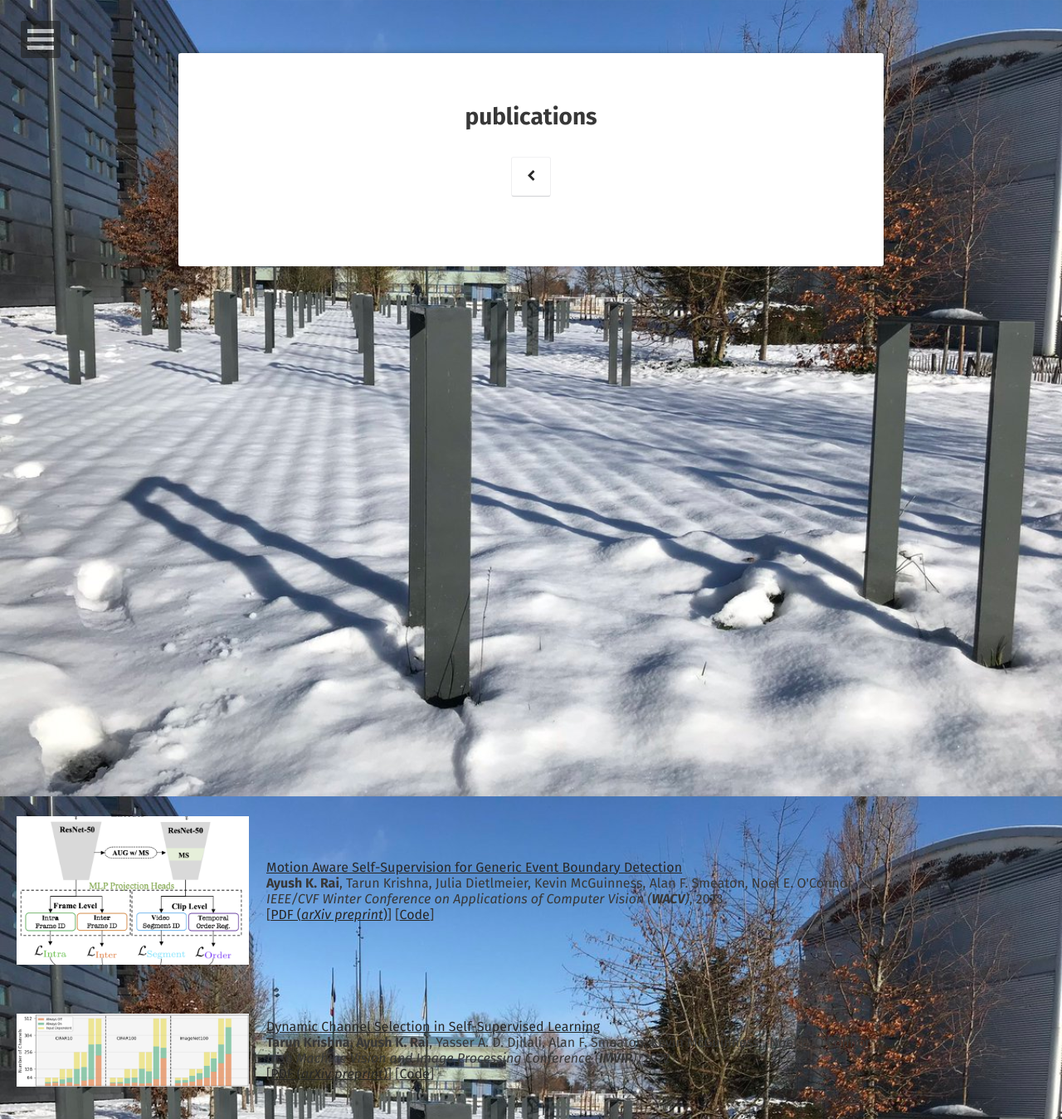
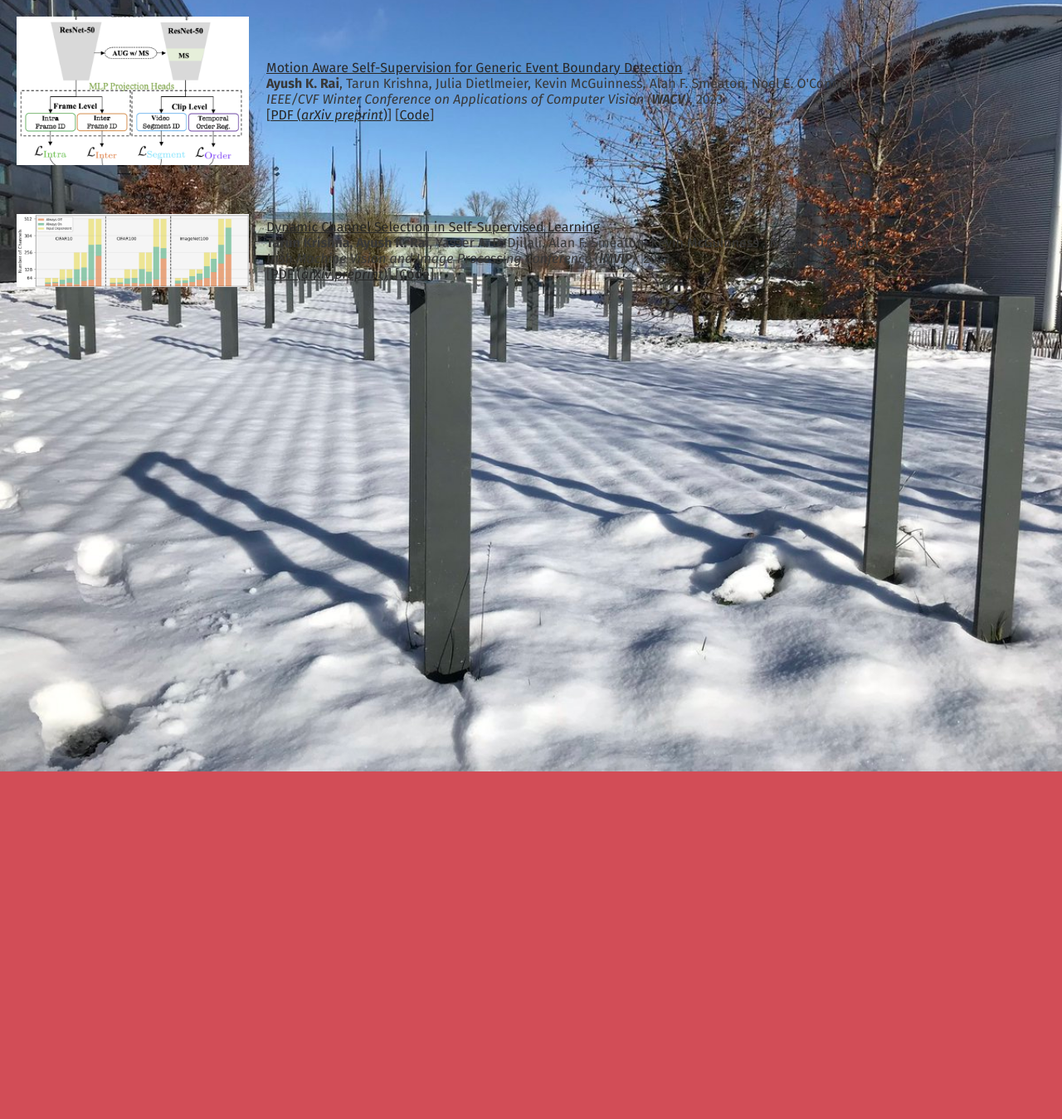
Before and after one commit to rayush7/rayush7.github.io, a Jekyll site: the page built from publications/index.md, in a window 1280 px wide. Shown: the whole page at 83% size. Built offline with Jekyll 4.4.1, drawn with Linux system fonts in a browser that asks for light colours; some web fonts are replaced.

Commit message:
updated publication.html

```diff
--- a/_layouts/publication.html
+++ b/_layouts/publication.html
@@ -5,29 +5,6 @@
 {% include head.html %}
 
 <body>
-
-  {% include nav.html %}
-  <!-- Header -->
-  <header class="header" role="banner">
-      <div class="wrapper animated fadeIn">
-          <div class="content">
-              <div class="post-title {% if page.feature %} feature {% endif %}">
-                  <h1>{{ page.title }}</h1>
-                  <a class="btn zoombtn" href="{{site.url}}">
-                      <i class="fa fa-chevron-left"></i>
-                  </a>
-              </div>
-              {{ content }}
-          </div>
-      </div>
-      {% if page.comments and site.disqus_shortname %}<section id="disqus_thread" class="animated fadeInUp"></section><!-- /#disqus_thread -->{% endif %}
-  </header>
-  {% include scripts.html %}
-  {% if site.mathjax == true %}
-  <!-- MathJax -->
-  <script async src="https://cdn.mathjax.org/mathjax/latest/MathJax.js?config=TeX-AMS-MML_HTMLorMML"></script>
-  {% endif %}
-
 
 
 <table style="width:100%;border:0px;border-spacing:0px;border-collapse:separate;margin-right:auto;margin-left:auto;"><tbody>
```
